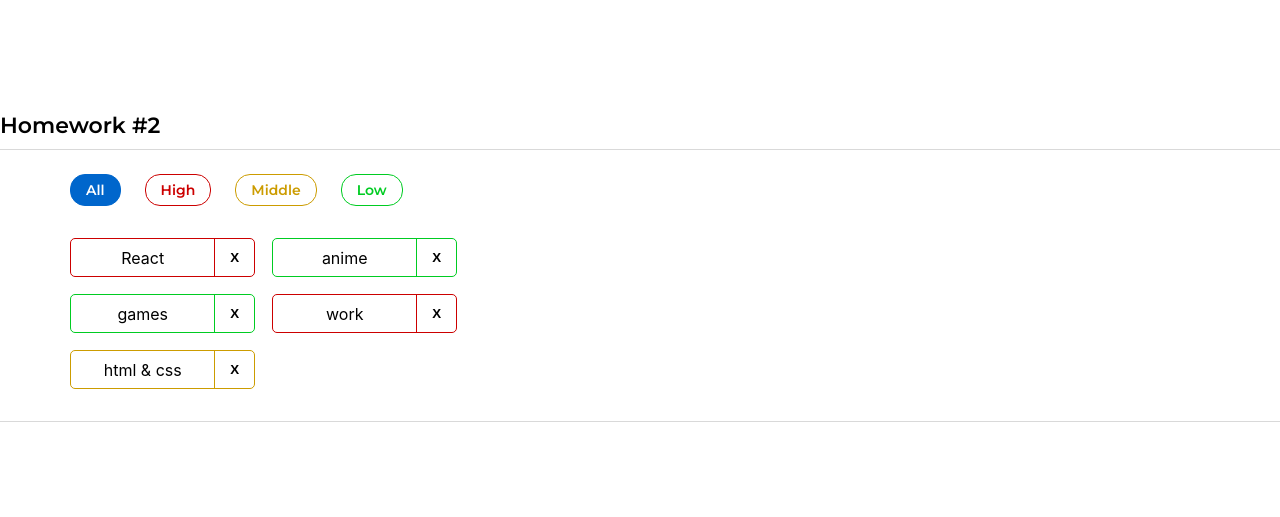
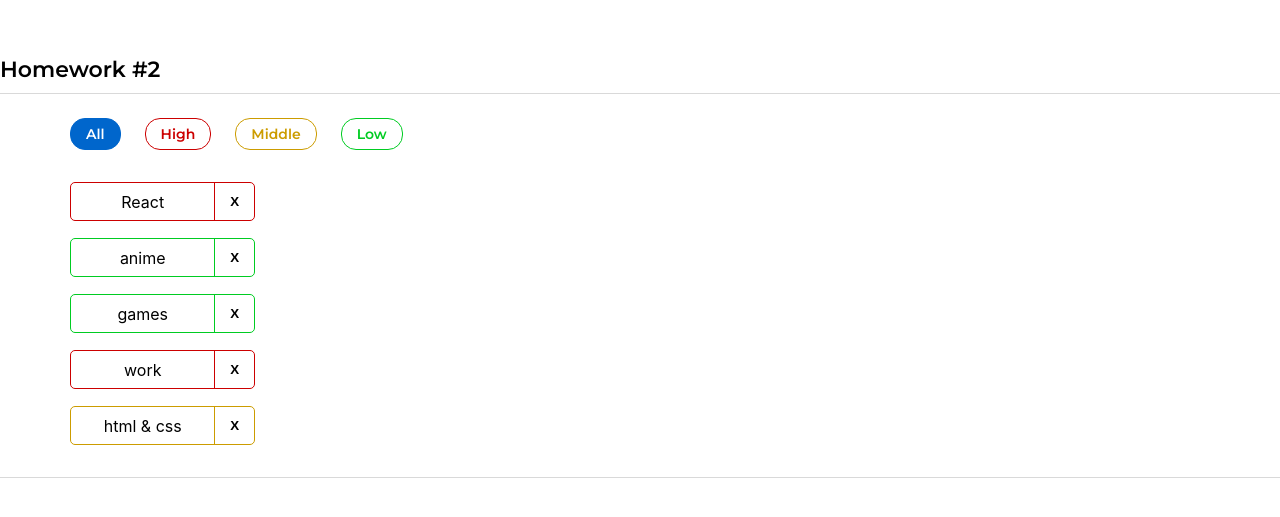
Before and after one commit to mindwideopen/hw_sprint_2, a React (Create React App) app: page /#/ in a window 1280 px wide. Shown: the part 133-650 px from the top of the page. Built offline with nearby package versions, Linux system fonts and the light colour scheme.

Commit message:
added filter and removing affairs. error on setFiler type as props

```diff
--- a/src/s2-homeworks/hw02/HW2.tsx
+++ b/src/s2-homeworks/hw02/HW2.tsx
@@ -37,8 +37,7 @@ const defaultAffairs: AffairType[] = [ // need to fix any
 // pure helper functions
 export const filterAffairs = (affairs: AffairType[], filter: FilterType): AffairType[] => { // need to fix any
 
-
-    return affairs // need to fix
+return filter ==='all' ? affairs : affairs.filter(a => a.priority === filter)
 }
 export const deleteAffair = (affairs: any, _id: any): any => { // need to fix any
 
@@ -46,12 +45,13 @@ export const deleteAffair = (affairs: any, _id: any): any => { // need to fix an
 }
 
 function HW2() {
-    const [affairs, setAffairs] = useState<any>(defaultAffairs) // need to fix any
+    const [affairs, setAffairs] = useState<AffairType[]>(defaultAffairs) // need to fix any
     const [filter, setFilter] = useState<FilterType>('all')
 
     const filteredAffairs = filterAffairs(affairs, filter)
-    const deleteAffairCallback = (_id: any) => { // need to fix any
-        // need to fix
+    const deleteAffairCallback = (_id: number) => { // need to fix any
+        let newAffairs = affairs.filter(item => item._id!==_id)
+        setAffairs(newAffairs)
     }
 
     return (
--- a/src/s2-homeworks/hw02/affairs/Affairs.module.css
+++ b/src/s2-homeworks/hw02/affairs/Affairs.module.css
@@ -2,6 +2,7 @@
     display: flex;
     gap: 24px;
     margin-bottom: 32px;
+
 }
 
 .all {
@@ -52,4 +53,5 @@
     gap: 17px;
     flex-wrap: wrap;
     max-width: 450px;
+    flex-direction: column;
 }
--- a/src/s2-homeworks/hw02/affairs/Affairs.tsx
+++ b/src/s2-homeworks/hw02/affairs/Affairs.tsx
@@ -4,9 +4,9 @@ import {AffairType, FilterType} from '../HW2'
 import s from './Affairs.module.css'
 
 type AffairsPropsType = {
-    data: AffairType[] // need to fix any
-    setFilter: any
-    deleteAffairCallback: any
+    data: AffairType[]
+    setFilter: any //----------------   ВОТ ТУТ   --------------------------------------
+    deleteAffairCallback: (id: number) => void
     filter: FilterType
 }
 
--- a/src/s2-homeworks/hw02/affairs/affair/Affair.tsx
+++ b/src/s2-homeworks/hw02/affairs/affair/Affair.tsx
@@ -2,18 +2,19 @@ import React from 'react'
 import { AffairType } from '../../HW2'
 import s from './Affair.module.css'
 import s2 from '../Affairs.module.css'
+import affairs from "../Affairs";
 
 type AffairPropsType = {
     // key не нужно типизировать
     affair: AffairType
-    deleteAffairCallback: any // need to fix any
+    deleteAffairCallback: (id: number) => void // need to fix any
     data: AffairType[]
 
 }
 
 function Affair(props: AffairPropsType) {
     const deleteCallback = () => {
-        // need to fix
+        props.deleteAffairCallback(props.affair._id)
     }
 
     const nameClass = s.name + ' ' + s2[props.affair.priority]
@@ -37,7 +38,7 @@ function Affair(props: AffairPropsType) {
             <button
                 id={'hw2-button-delete-' + props.affair._id}
                 className={buttonClass}
-                // need to fix
+                onClick={deleteCallback}
 
             >
                 {/*текст кнопки могут изменить студенты*/}
```
